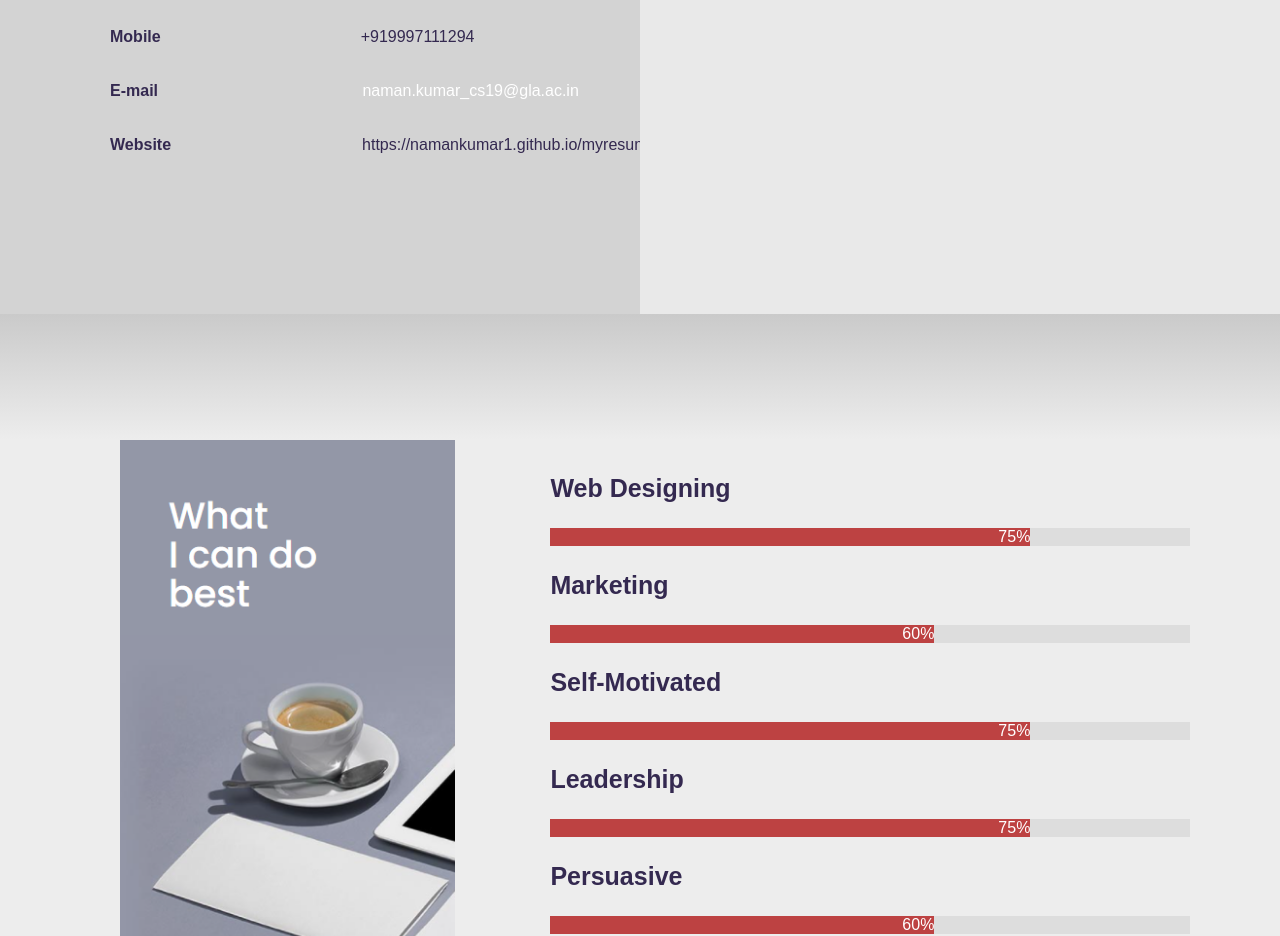
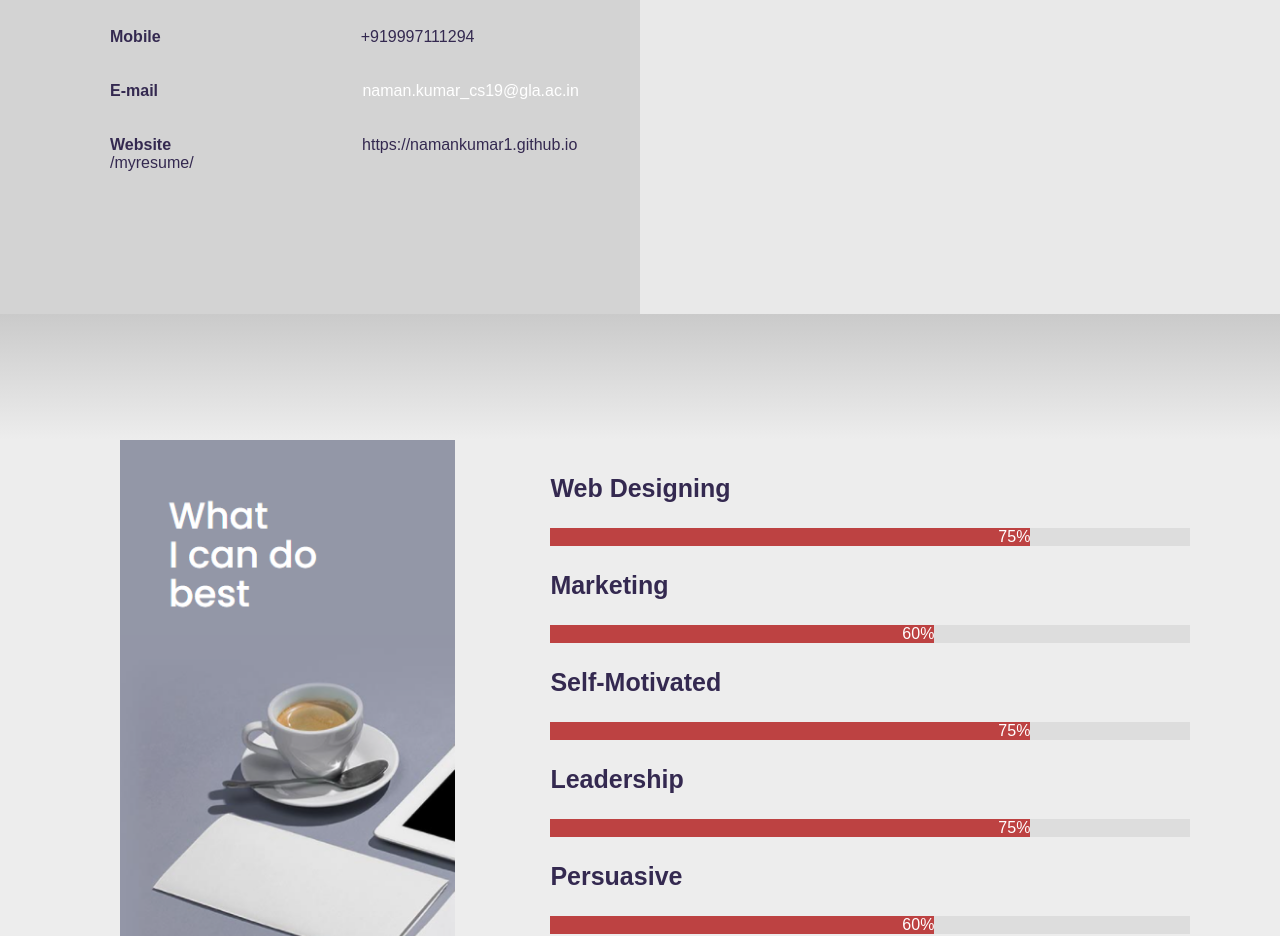
Before and after one commit to NamanKumar1/MyResume, a plain HTML site: page naman.html in a window 1280 px wide. Shown: the part 1680-2616 px from the top of the page. Drawn offline with Linux system fonts and the light colour scheme.

Commit message:
add a <br> tag

```diff
--- a/naman.html
+++ b/naman.html
@@ -53,7 +53,7 @@
                 <span style="font-weight: 900;">Address</span> <span style="margin-left: 184px;">Q.No.-320, Sugar Mill Colony,<br><span style="margin-left: 260px;">Shamli, U.P., PIN-247776</span></span><br><br><br>
                 <span style="font-weight: 900;">Mobile</span><span style="margin-left: 200px;">+919997111294</span><br><br><br>
                 <span style="font-weight: 900;">E-mail</span> <span style="margin-left: 200px;"><a href="mailto:naman.kumar_cs19@gla.ac.in">naman.kumar_cs19@gla.ac.in</a></span><br><br><br>
-                <span style="font-weight: 900;">Website</span><span style="margin-left: 191px;">https://namankumar1.github.io/myresume/</span></p>
+                <span style="font-weight: 900;">Website</span><span style="margin-left: 191px;">https://namankumar1.github.io<br>/myresume/</span></p>
         </div>
         <div class="inforight">
             <p class="infomessage"><span style="color: rgb(189, 66, 66);font-size:30px;font-weight: 900;">//</span><br><span style="color: rgb(52, 41, 80);">"Workaholic Developer, always enthusiastic to learn about emerging trends, worked in clubs managing communications, marketing, development and public relations."</span></p>
```
